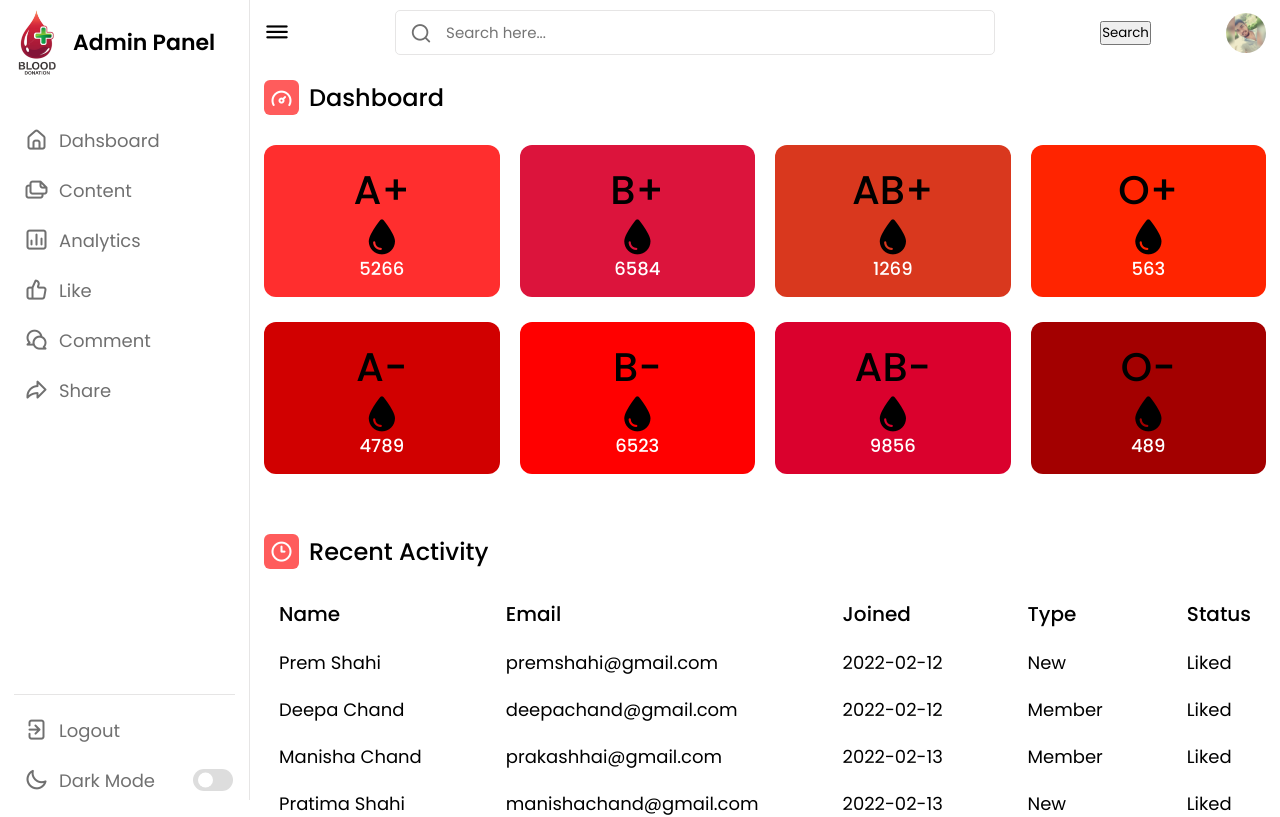
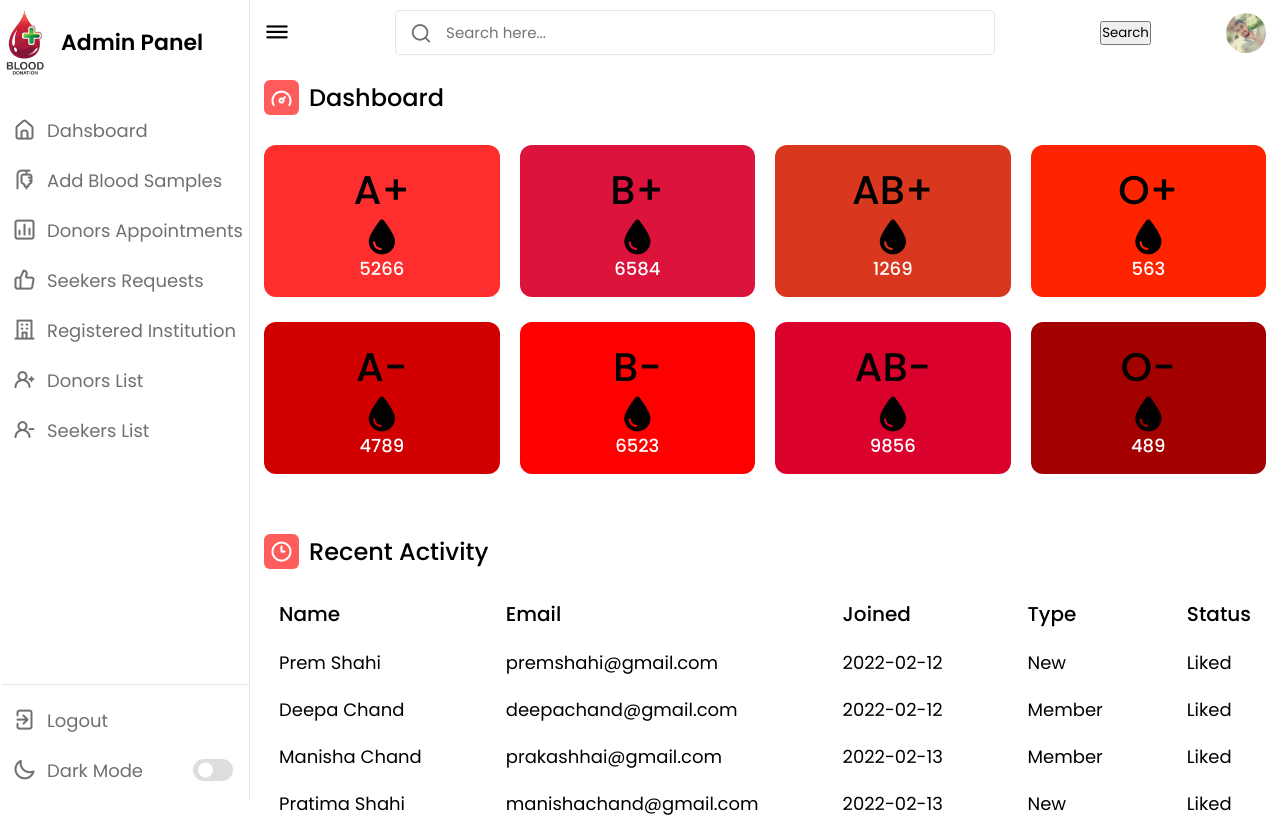
Before and after one commit to navodnirmalnawarathna98/SE_SPM_PROJECT_GROUP_SEJ028, a React (Create React App) app in the folder Blood_Bank/frontend/: page /admindashboard in a window 1280 px wide. Shown: the top 817 px of the page. Built offline with nearby package versions, Linux system fonts and the light colour scheme.

Commit message:
Icon Change

```diff
--- a/Blood_Bank/frontend/src/Pages/Admin/AdminDashboard.js
+++ b/Blood_Bank/frontend/src/Pages/Admin/AdminDashboard.js
@@ -25,24 +25,28 @@ const AdminDashboard = () => {
                     <span class="link-name">Dahsboard</span>
                 </a></li>
                 <li><a href="#">
-                    <i class="uil uil-files-landscapes"></i>
-                    <span class="link-name">Content</span>
+                    <i class="uil uil-medical-drip"></i>
+                    <span class="link-name">Add Blood Samples</span>
                 </a></li>
                 <li><a href="#">
                     <i class="uil uil-chart"></i>
-                    <span class="link-name">Analytics</span>
+                    <span class="link-name">Donors Appointments</span>
                 </a></li>
                 <li><a href="#">
                     <i class="uil uil-thumbs-up"></i>
-                    <span class="link-name">Like</span>
+                    <span class="link-name">Seekers Requests</span>
                 </a></li>
                 <li><a href="#">
-                    <i class="uil uil-comments"></i>
-                    <span class="link-name">Comment</span>
+                    <i class="uil uil-building"></i>
+                    <span class="link-name">Registered Institution</span>
                 </a></li>
                 <li><a href="#">
-                    <i class="uil uil-share"></i>
-                    <span class="link-name">Share</span>
+                    <i class="uil uil-user-plus"></i>
+                    <span class="link-name">Donors List</span>
+                </a></li>
+                <li><a href="#">
+                    <i class="uil uil-user-minus"></i>
+                    <span class="link-name">Seekers List</span>
                 </a></li>
             </ul>
 
--- a/Blood_Bank/frontend/src/Pages/Admin/style.css
+++ b/Blood_Bank/frontend/src/Pages/Admin/style.css
@@ -75,7 +75,7 @@ nav{
     left: 0;
     height: 100%;
     width: 250px;
-    padding: 10px 14px;
+    padding: 10px 2px;
     background-color: var(--panel-color);
     border-right: 1px solid var(--border-color);
     transition: var(--tran-05);
@@ -109,8 +109,9 @@ nav.close .logo_name{
     pointer-events: none;
 }
 nav .menu-items{
-    margin-top: 40px;
+    margin-top: 30px;
     height: calc(100% - 90px);
+    width: 250px;
     display: flex;
     flex-direction: column;
     justify-content: space-between;
```
